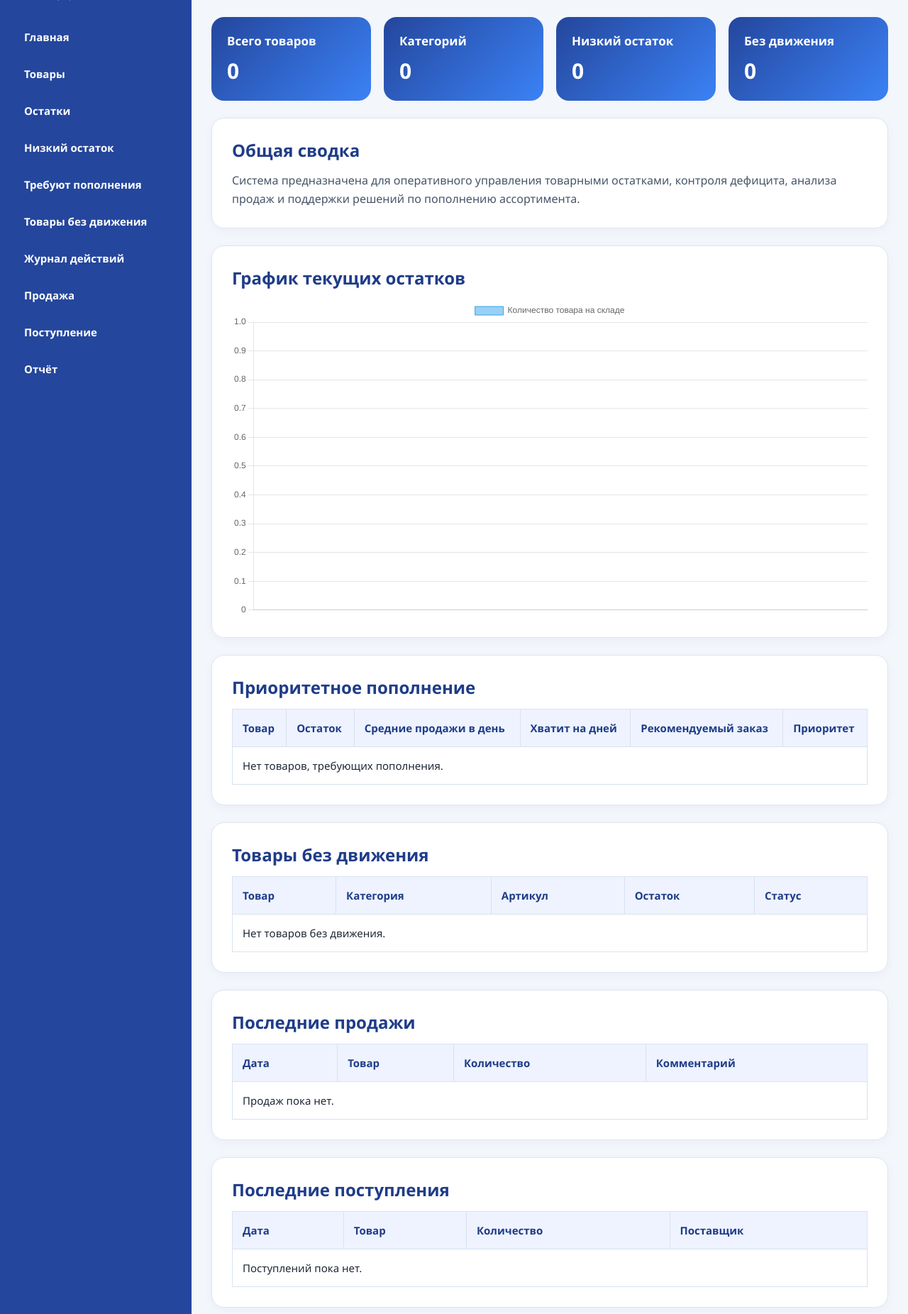
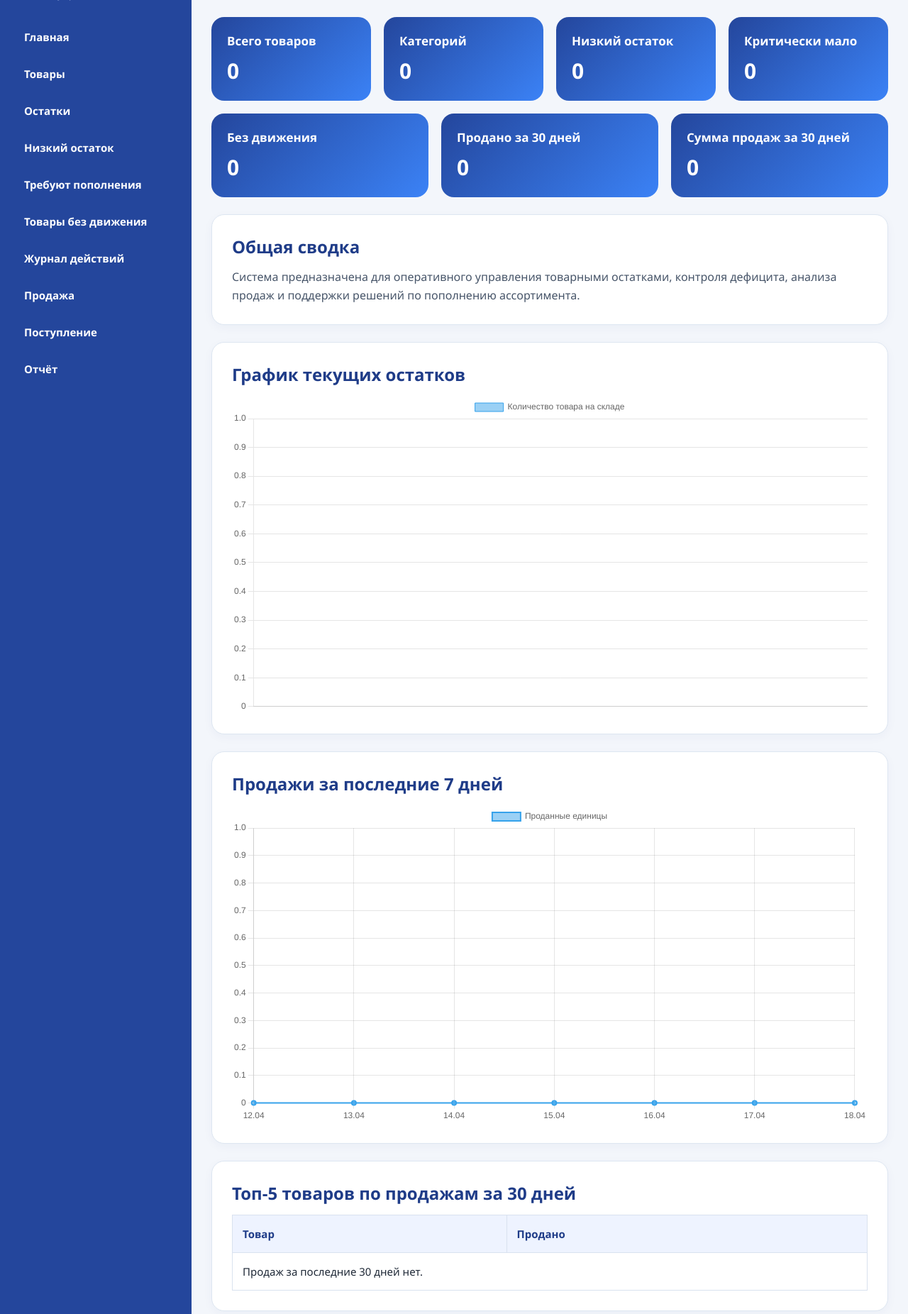
Before and after one commit to llimarenko05-cmd/diplom-store, a Django app: page /home/ in a window 1280 px wide. Shown: the part 86-1938 px from the top of the page at 71% size. Run offline with Django 5.2, Linux system fonts and the light colour scheme; the visitor is signed in with stand-in values (Sample User, id 1); data that the repository does not hold is empty.

Commit message:
улучшен дашборд

```diff
--- a/inventory/templates/inventory/home.html
+++ b/inventory/templates/inventory/home.html
@@ -22,8 +22,23 @@
     </div>
 
     <div class="stat-box">
+        <h3>Критически мало</h3>
+        <p>{{ critical_stock_count }}</p>
+    </div>
+
+    <div class="stat-box">
         <h3>Без движения</h3>
         <p>{{ no_movement_count }}</p>
+    </div>
+
+    <div class="stat-box">
+        <h3>Продано за 30 дней</h3>
+        <p>{{ total_sales_last_30 }}</p>
+    </div>
+
+    <div class="stat-box">
+        <h3>Сумма продаж за 30 дней</h3>
+        <p>{{ total_revenue_last_30 }}</p>
     </div>
 </div>
 
@@ -43,6 +58,35 @@
 <div class="card">
     <h2>График текущих остатков</h2>
     <canvas id="stockChart"></canvas>
+</div>
+
+<div class="card">
+    <h2>Продажи за последние 7 дней</h2>
+    <canvas id="salesTrendChart"></canvas>
+</div>
+
+<div class="card">
+    <h2>Топ-5 товаров по продажам за 30 дней</h2>
+    <table>
+        <thead>
+            <tr>
+                <th>Товар</th>
+                <th>Продано</th>
+            </tr>
+        </thead>
+        <tbody>
+            {% for item in top_products_last_30 %}
+            <tr>
+                <td>{{ item.product__name }}</td>
+                <td>{{ item.total_sold }}</td>
+            </tr>
+            {% empty %}
+            <tr>
+                <td colspan="2">Продаж за последние 30 дней нет.</td>
+            </tr>
+            {% endfor %}
+        </tbody>
+    </table>
 </div>
 
 <div class="card">
@@ -188,14 +232,21 @@
 </div>
 
 <script src="https://cdn.jsdelivr.net/npm/chart.js"></script>
+
 {{ chart_labels|json_script:"stock-chart-labels" }}
 {{ chart_data|json_script:"stock-chart-data" }}
+{{ sales_trend_labels|json_script:"sales-trend-labels" }}
+{{ sales_trend_data|json_script:"sales-trend-data" }}
 
 <script>
     const stockLabels = JSON.parse(document.getElementById('stock-chart-labels').textContent);
     const stockData = JSON.parse(document.getElementById('stock-chart-data').textContent);
 
+    const salesTrendLabels = JSON.parse(document.getElementById('sales-trend-labels').textContent);
+    const salesTrendData = JSON.parse(document.getElementById('sales-trend-data').textContent);
+
     const stockCtx = document.getElementById('stockChart').getContext('2d');
+    const salesTrendCtx = document.getElementById('salesTrendChart').getContext('2d');
 
     new Chart(stockCtx, {
         type: 'bar',
@@ -221,6 +272,33 @@
             }
         }
     });
+
+    new Chart(salesTrendCtx, {
+        type: 'line',
+        data: {
+            labels: salesTrendLabels,
+            datasets: [{
+                label: 'Проданные единицы',
+                data: salesTrendData,
+                borderWidth: 2,
+                tension: 0.3,
+                fill: false
+            }]
+        },
+        options: {
+            responsive: true,
+            plugins: {
+                legend: {
+                    display: true
+                }
+            },
+            scales: {
+                y: {
+                    beginAtZero: true
+                }
+            }
+        }
+    });
 </script>
 
 {% endblock %}
--- a/inventory/views.py
+++ b/inventory/views.py
@@ -131,6 +131,7 @@ def home(request):
     products_count = Product.objects.count()
     categories_count = Category.objects.count()
     low_stock_count = Product.objects.filter(quantity__lte=F('minimum_quantity')).count()
+    critical_stock_count = Product.objects.filter(quantity__lt=F('minimum_quantity')).count()
 
     top_product = (
         Sale.objects.values('product__name')
@@ -171,18 +172,57 @@ def home(request):
     )
     top_replenishment_products = replenishment_products[:5]
 
+    sales_period_start = timezone.now() - timedelta(days=30)
+    sales_last_30 = Sale.objects.select_related('product').filter(sale_date__gte=sales_period_start)
+
+    total_sales_last_30 = sales_last_30.aggregate(
+        total=Coalesce(Sum('quantity'), 0)
+    )['total']
+
+    total_revenue_last_30 = round(
+        sum(item.quantity * float(item.product.price) for item in sales_last_30),
+        2
+    )
+
+    top_products_last_30 = (
+        Sale.objects.filter(sale_date__gte=sales_period_start)
+        .values('product__name')
+        .annotate(total_sold=Coalesce(Sum('quantity'), 0))
+        .order_by('-total_sold', 'product__name')[:5]
+    )
+
+    today = timezone.localdate()
+    sales_trend_labels = []
+    sales_trend_data = []
+
+    for days_ago in range(6, -1, -1):
+        current_date = today - timedelta(days=days_ago)
+        day_total = (
+            Sale.objects.filter(sale_date__date=current_date)
+            .aggregate(total=Coalesce(Sum('quantity'), 0))['total']
+        )
+
+        sales_trend_labels.append(current_date.strftime('%d.%m'))
+        sales_trend_data.append(day_total)
+
     context = {
         'products_count': products_count,
         'categories_count': categories_count,
         'low_stock_count': low_stock_count,
+        'critical_stock_count': critical_stock_count,
         'no_movement_count': no_movement_count,
         'top_product': top_product,
         'chart_labels': chart_labels,
         'chart_data': chart_data,
+        'sales_trend_labels': sales_trend_labels,
+        'sales_trend_data': sales_trend_data,
         'top_replenishment_products': top_replenishment_products,
+        'top_products_last_30': top_products_last_30,
         'no_movement_products': no_movement_products,
         'latest_sales': latest_sales,
         'latest_receipts': latest_receipts,
+        'total_sales_last_30': total_sales_last_30,
+        'total_revenue_last_30': total_revenue_last_30,
     }
     return render(request, 'inventory/home.html', context)
 
```
